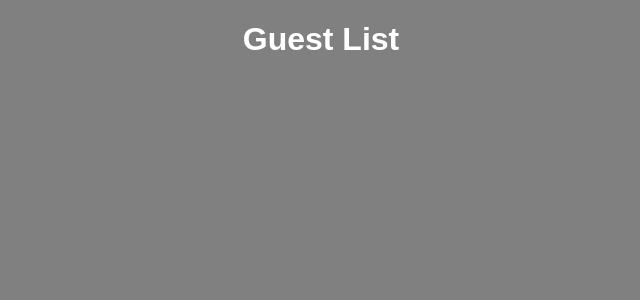
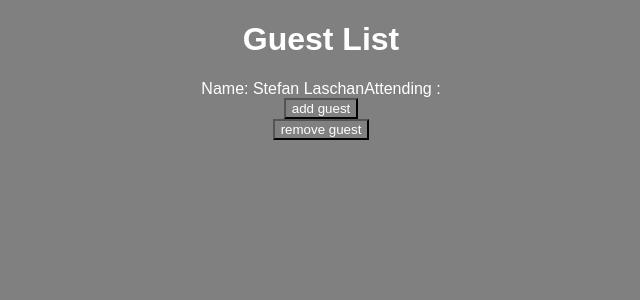
Before and after one commit to stevelaschan/react-guest-list, a React (Create React App) app: page / in a window 1280 px wide. Shown: the top 300 px of the page, without its empty margins (319-959 px from the left). Built offline with nearby package versions, Linux system fonts and the light colour scheme.

Commit message:
Add add and remove guest button

```diff
--- a/src/App.js
+++ b/src/App.js
@@ -1,9 +1,11 @@
 import './App.css';
+import MainList from './MainList';
 
 function App() {
   return (
     <div className="App">
       <h1>Guest List</h1>
+      <MainList />
     </div>
   );
 }
--- a/src/GuestListInfo.js
+++ b/src/GuestListInfo.js
@@ -1,20 +1,12 @@
 import PropTypes from 'prop-types';
-import { GuestInfo } from './GuestInfo';
 
 export default function GuestListInfo(props) {
   return (
     <div>
-      <ul>
-        <li>
-          Name: {props.GuestInfo.GuestOne.name.first}{' '}
-          {props.GuestInfo.GuestOne.name.last}
-          Attending : {props.GuestInfo.GuestOne.attending}
-        </li>
-        <li>
-          Name: {GuestInfo.GuestTwo.name.first} {GuestInfo.GuestTwo.name.last}
-          Attending : {GuestInfo.GuestTwo.attending}
-        </li>
-      </ul>
+      <div>
+        Name: {props.name.first} {props.name.last}
+        Attending : {props.attending}
+      </div>
     </div>
   );
 }
@@ -24,5 +16,4 @@ GuestListInfo.propTypes = {
     first: PropTypes.string.isRequired,
     last: PropTypes.string.isRequired,
   }),
-  attending: PropTypes.bool.isRequired,
 };
--- a/src/MainList.js
+++ b/src/MainList.js
@@ -1,16 +1,68 @@
-import { GuestInfo } from './GuestInfo';
+import React, { useState } from 'react';
 import GuestListInfo from './GuestListInfo';
 
 function List(props) {
   return <div>{props.children}</div>;
 }
 
-export default function GuestList() {
+export default function MainList() {
+  const guestInfo = [
+    {
+      name: {
+        first: 'Stefan',
+        last: 'Laschan',
+      },
+      attending: false,
+    },
+  ];
+
+  const [guestList, setGuestList] = useState(guestInfo);
+  const [firstName, setFirstName] = useState('');
+  const [lastName, setLastName] = useState('');
+
   return (
     <div>
       <List>
-        <GuestListInfo />
+        {guestList.map((singleGuest) => {
+          return (
+            <GuestListInfo
+              key={singleGuest.name}
+              name={singleGuest.name}
+              attending={false}
+            />
+          );
+        })}
       </List>
+      <button
+        onClick={() => {
+          const guestListCopy = [...guestList];
+          const guestListUpdated = [
+            ...guestListCopy,
+            {
+              name: {
+                first: 'Richard',
+                last: 'Korn',
+              },
+              attending: true,
+            },
+          ];
+          setGuestList(guestListUpdated);
+        }}
+      >
+        {' '}
+        add guest
+      </button>
+      <div>
+        <button
+          onClick={() => {
+            const guestListCopy = [...guestList];
+            guestListCopy.pop();
+            setGuestList(guestListCopy);
+          }}
+        >
+          remove guest
+        </button>
+      </div>
     </div>
   );
 }
```
Also changed, not shown: src/GuestInfo.js (deleted, +0 -19 lines).
